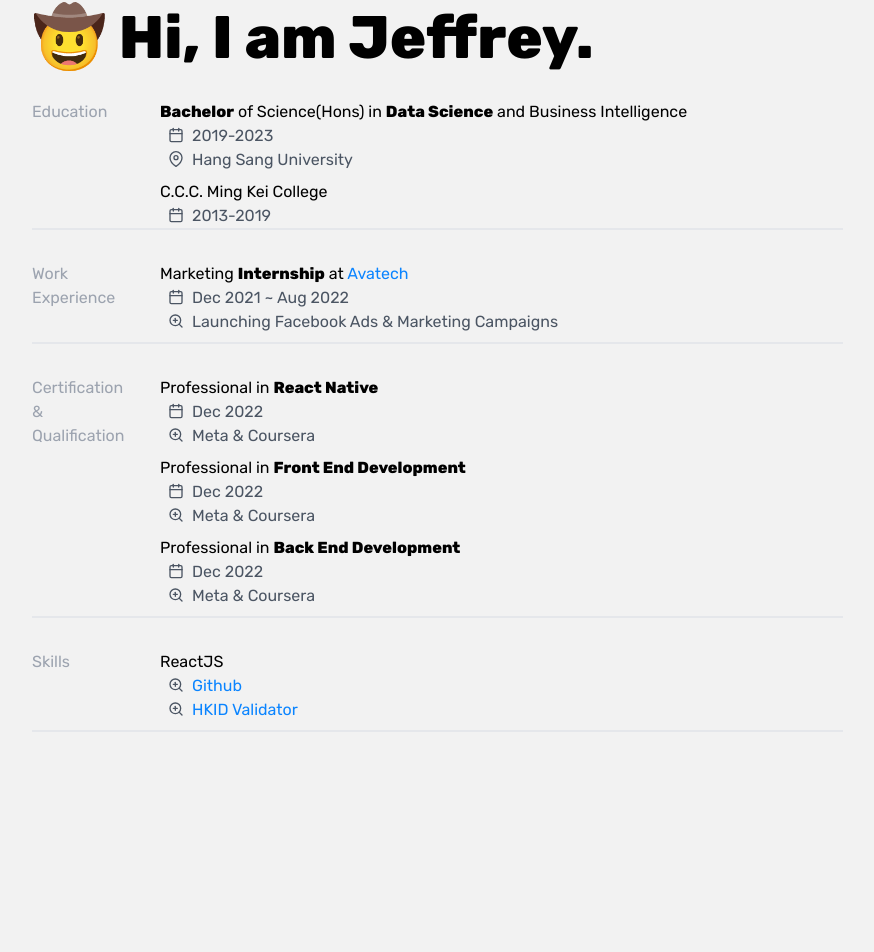
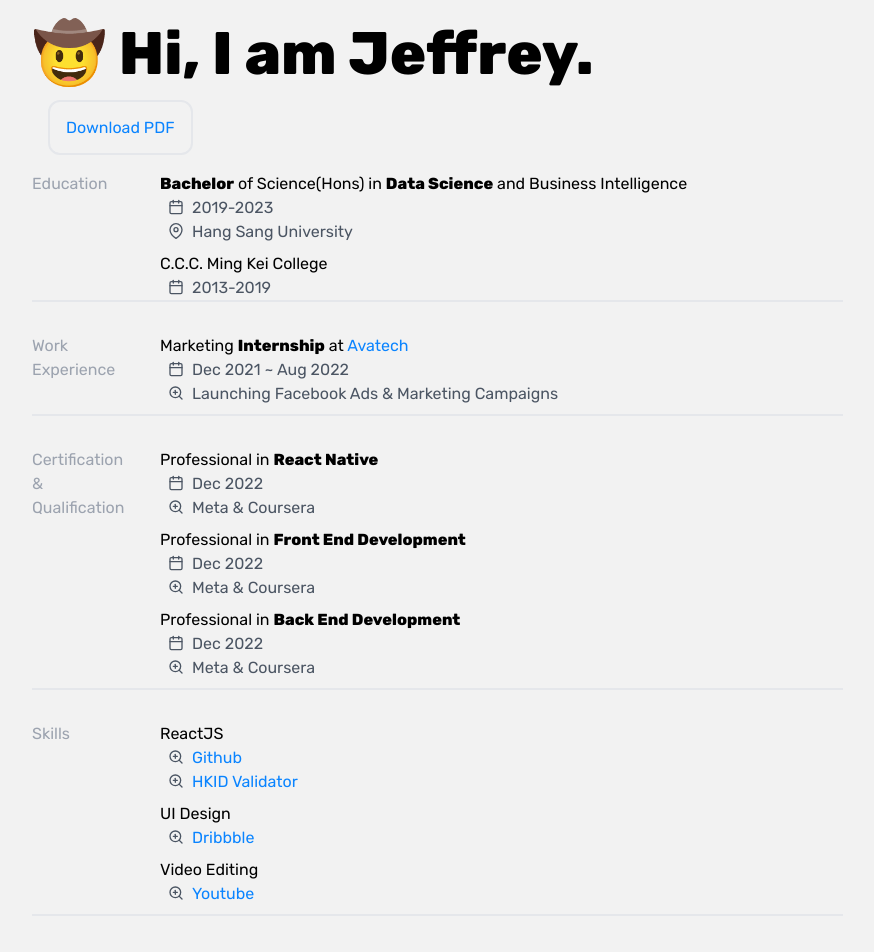
Before and after one commit to imytdotio/imytdotio, a React (Create React App) app: page /cv in a window 1280 px wide. Shown: the part 196-1148 px from the top of the page, without its empty margins (0-874 px from the left). Before the commit the page ends 992 px from the top, so only its background shows below. Built offline with nearby package versions, Linux system fonts and the light colour scheme.

Commit message:
download PDF button

```diff
--- a/src/Components/SimpleNav.js
+++ b/src/Components/SimpleNav.js
@@ -16,7 +16,7 @@ const active = "hidden";
 
 export const SimpleNav = (props) => {
   return (
-    <div className="bg-white m-8 m-auto py-6 px-2 rounded-xl mb-16">
+    <div className="bg-white m-8 m-auto py-8 px-2 rounded-xl mb-16">
       <NavLink to="/" exact className={nav} activeClassName={active}>
         🏠
       </NavLink>
--- a/src/Pages/CV.js
+++ b/src/Pages/CV.js
@@ -14,7 +14,7 @@ import {
 
 export const CV = (props) => {
   const Section = (props) => (
-    <div className="flex mb-8 border-b-2 border-gray-200 lg:w-2/3">
+    <div className="flex my-8 border-b-2 border-gray-200 lg:w-2/3">
       {props.children}
     </div>
   );
@@ -30,6 +30,12 @@ export const CV = (props) => {
   return (
     <div className="w-full text-left px-8">
       <h1 className="text-6xl font-bold mb-8 mt-2">🤠 Hi, I am Jeffrey.</h1>
+      <a
+        className="border-2 rounded-xl p-4 m-4 hover:bg-white hover:border-white hover:shadow-xl duration-200"
+        href="https://www.imyt.io/cv" target='_blank'
+      >
+        Download PDF
+      </a>
       <Section>
         <SectionHeader>Education</SectionHeader>
         <ul>
@@ -151,6 +157,30 @@ export const CV = (props) => {
               </a>
             </Description>
           </ListItem>
+          <ListItem>
+            <p>UI Design</p>
+            <Description>
+              <FiZoomIn className="inline-block mr-2 mb-1" />
+              <a
+                href="https://www.dribbble.com/imytdotio"
+                className="mr-2 text-b hover:border-b-2 hover:border-blue-400 duration-200"
+              >
+                Dribbble
+              </a>
+            </Description>
+          </ListItem>
+          <ListItem>
+            <p>Video Editing</p>
+            <Description>
+              <FiZoomIn className="inline-block mr-2 mb-1" />
+              <a
+                href="https://www.youtube.com/@imyt"
+                className="mr-2 text-b hover:border-b-2 hover:border-blue-400 duration-200"
+              >
+                Youtube
+              </a>
+            </Description>
+          </ListItem>
         </ul>
       </Section>
     </div>
```
